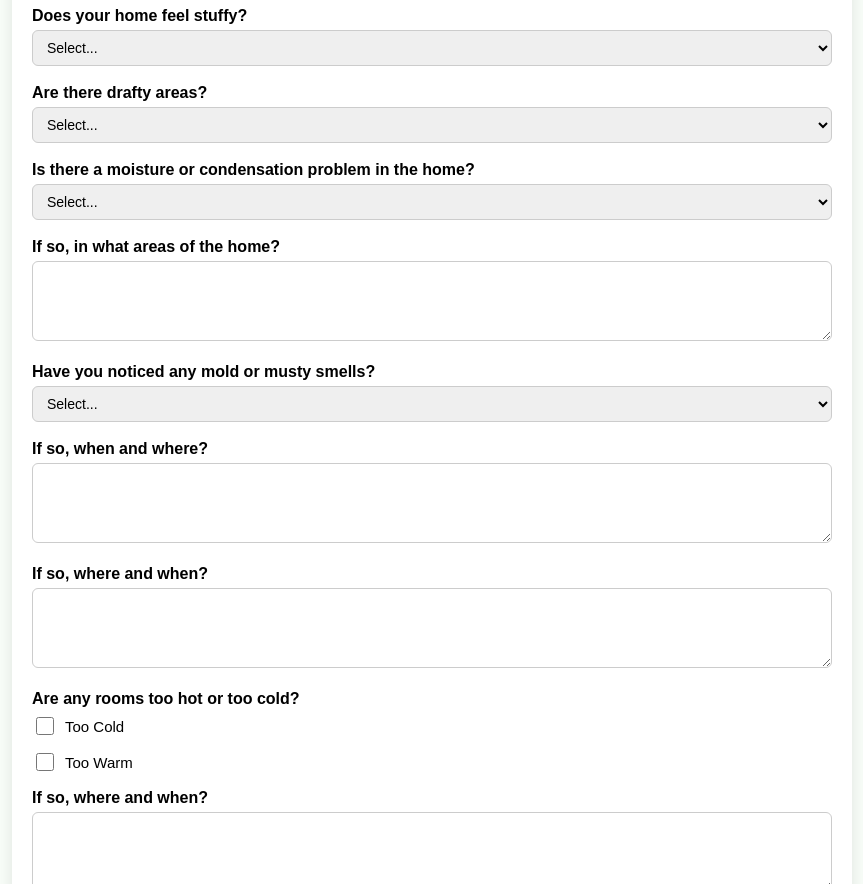
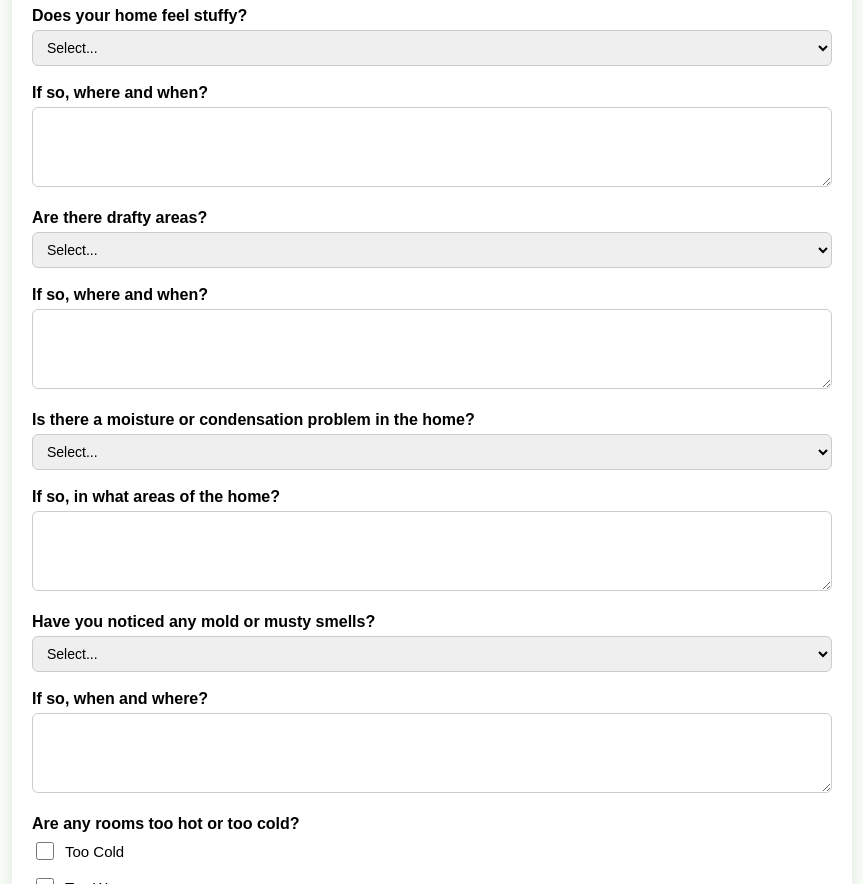
Before and after one commit to GetHealthyHome/Home-Performance-Questionnaire, a plain HTML site: page index.html in a window 1280 px wide. Shown: the part 1688-2572 px from the top of the page, without its empty margins (208-1071 px from the left). Drawn offline with Linux system fonts and the light colour scheme.

Commit message:
Update index.html

```diff
--- a/index.html
+++ b/index.html
@@ -195,13 +195,17 @@ button:hover {
   <option value="Yes">Yes</option>
   <option value="No">No</option>
 </select>
+<label>If so, where and when?</label>
+<textarea name="DraftLocations"></textarea>
 
-<label>Are there drafty areas?</label>
+  <label>Are there drafty areas?</label>
 <select name="DraftyAreas">
   <option value="">Select...</option>
   <option value="Yes">Yes</option>
   <option value="No">No</option>
 </select>
+  <label>If so, where and when?</label>
+<textarea name="DraftLocations"></textarea>
 
 <label>Is there a moisture or condensation problem in the home?</label>
 <select name="MoistureProblem">
@@ -222,8 +226,6 @@ button:hover {
 
 <label>If so, when and where?</label>
 <textarea name="MoldLocations"></textarea>
-<label>If so, where and when?</label>
-<textarea name="DraftLocations"></textarea>
 
 <label>Are any rooms too hot or too cold?</label>
 <div class="checkbox-group">
```
